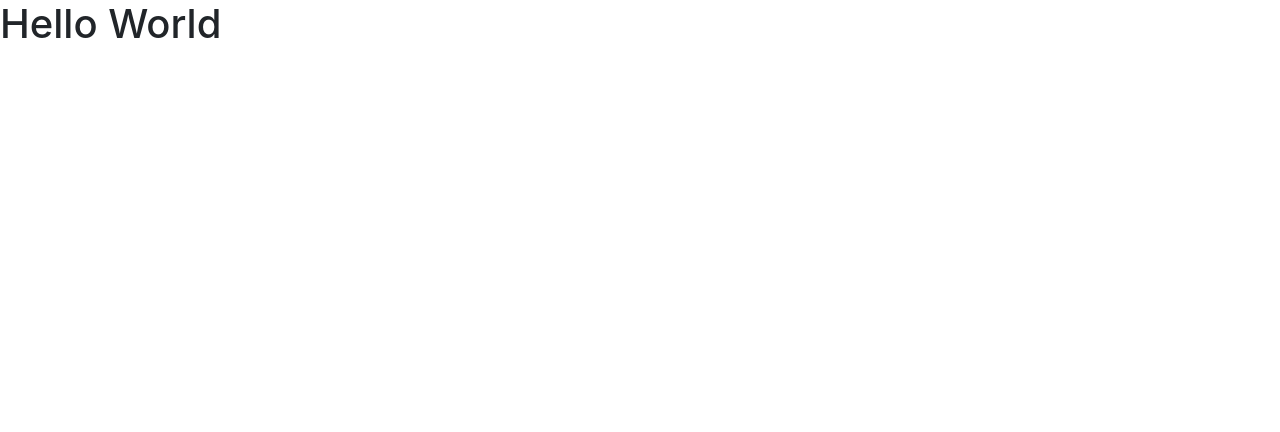
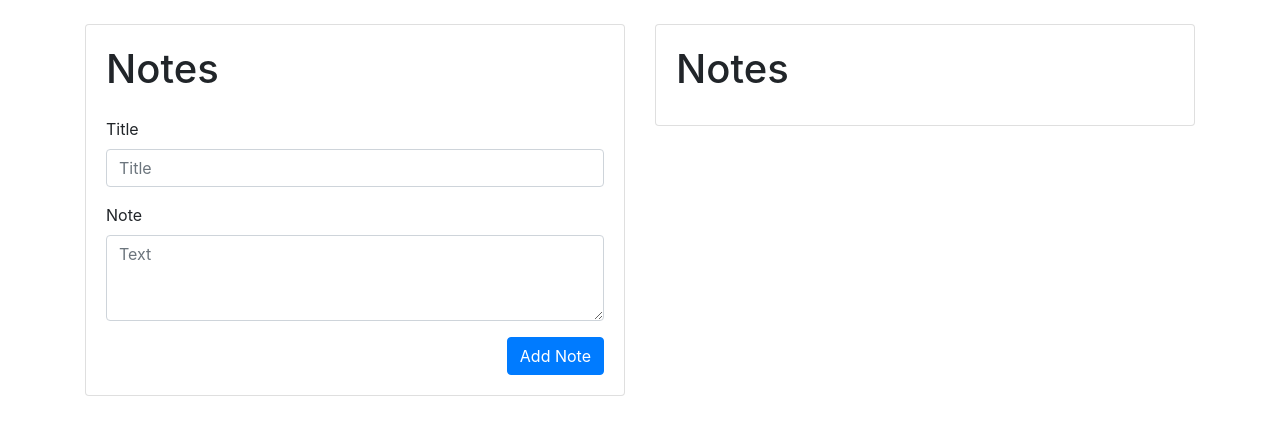
Before and after one commit to SOTEC1/note-taker, a website: page public/notes.html in a window 1280 px wide. Drawn offline with nearby package versions, Linux system fonts and the light colour scheme.

Commit message:
front-end page

```diff
--- a/public/assets/js/notes.js
+++ b/public/assets/js/notes.js
@@ -1,11 +1,11 @@
-$(document).ready(function() {
-  $("#enter").on("click", function() {
-    const enter = $(this).attr("#enter")
-    $.ajax({
-      url: "/public/notes",
-      method: "GET"
-    }).then(function(data) {
-      location.reload();
-    })
-  })
-});
+// $(document).ready(function() {
+//   $("#enter").on("click", function() {
+//     const enter = $(this).attr("#enter")
+//     $.ajax({
+//       url: "/public/notes",
+//       method: "GET"
+//     }).then(function(data) {
+//       location.reload();
+//     })
+//   })
+// });
--- a/public/notes.html
+++ b/public/notes.html
@@ -9,10 +9,40 @@
   <link rel="stylesheet" href="https://use.fontawesome.com/releases/v5.7.0/css/all.css">
   <title>Notes</title>
 </head>
-
 <body>
 
-  <h1>Hello World</h1>
+  <div class="container">
+    <div class="row">
+      <div class="col-md-6">
+        <div class="card mt-4">
+          <div class="card-body">
+            <h1 class="card-title">Notes</h1>
+            <form>
+              <div class="form-group mt-4">
+                <label for="author"><Title></Title>Title</label>
+                <input type="text" class="form-control" id="quote-author" placeholder="Title">
+              </div>
+              <div class="form-group">
+                <label for="quote">Note</label>
+                <textarea placeholder="Text" class="form-control" id="quote-text" rows="3"></textarea>
+              </div>
+              <button id="submit-btn" class="btn btn-primary float-right">Add Note</button>
+            </form>
+          </div>
+        </div>
+      </div>
+      <div class="col-md-6">
+        <div class="card mt-4">
+          <div class="card-body">
+            <h1 class="card-title">Notes</h1>
+            <ul id="quotes-list" class="list-group">
+
+            </ul>
+          </div>
+        </div>
+      </div>
+    </div>
+  </div>
 
   <script src="https://cdnjs.cloudflare.com/ajax/libs/jquery/3.3.1/jquery.min.js"></script>
   <script src="https://cdnjs.cloudflare.com/ajax/libs/popper.js/1.14.7/umd/popper.min.js"></script>
```
Also changed, not shown: public/home.html (+1 -2 lines).
